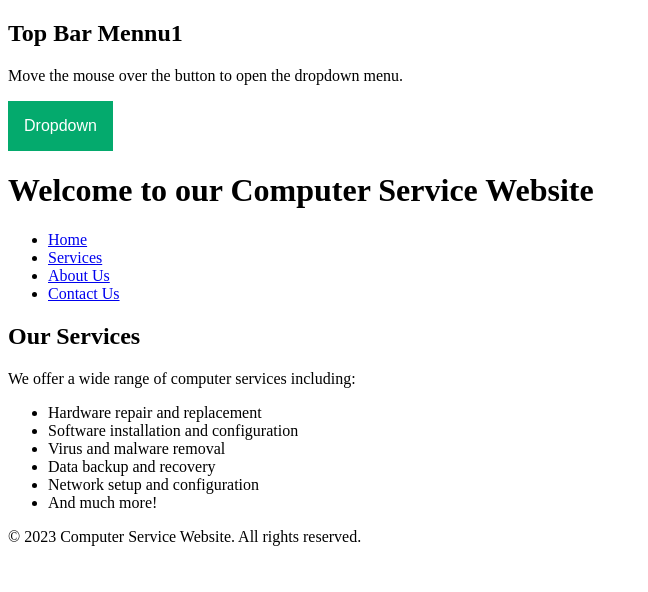
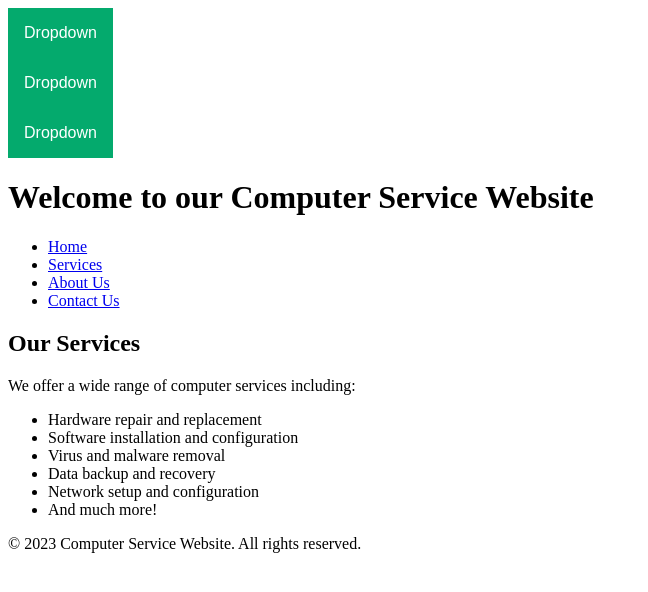
Before and after one commit to Vikinge/vikinge.github.io, a Jekyll site: the page built from README.md, in a window 1280 px wide. Shown: the top 592 px of the page, without its empty margins (0-648 px from the left). Built offline with Jekyll 4.4.1, drawn with Linux system fonts in a browser that asks for light colours; our own code applies the rules of GitHub Pages for plain Markdown files.

Commit message:
Update default.html

```diff
--- a/_layouts/default.html
+++ b/_layouts/default.html
@@ -50,10 +50,27 @@
 
 <body>
 
-    <h2>Top Bar Mennu1</h2>
-    <p>Move the mouse over the button to open the dropdown menu.</p>
+    <div class="Menu1">
+        <button class="dropbtn">Dropdown</button>
+        <div class="dropdown-content">
+            <a href="#">Link 1</a>
+            <a href="#">Link 2</a>
+            <a href="#">Link 3</a>
+        </div>
+    </div>
 
-    <div class="dropdown">
+
+    <div class="Menu2">
+        <button class="dropbtn">Dropdown</button>
+        <div class="dropdown-content">
+            <a href="#">Link 1</a>
+            <a href="#">Link 2</a>
+            <a href="#">Link 3</a>
+        </div>
+    </div>
+
+
+    <div class="Menu3">
         <button class="dropbtn">Dropdown</button>
         <div class="dropdown-content">
             <a href="#">Link 1</a>
```
